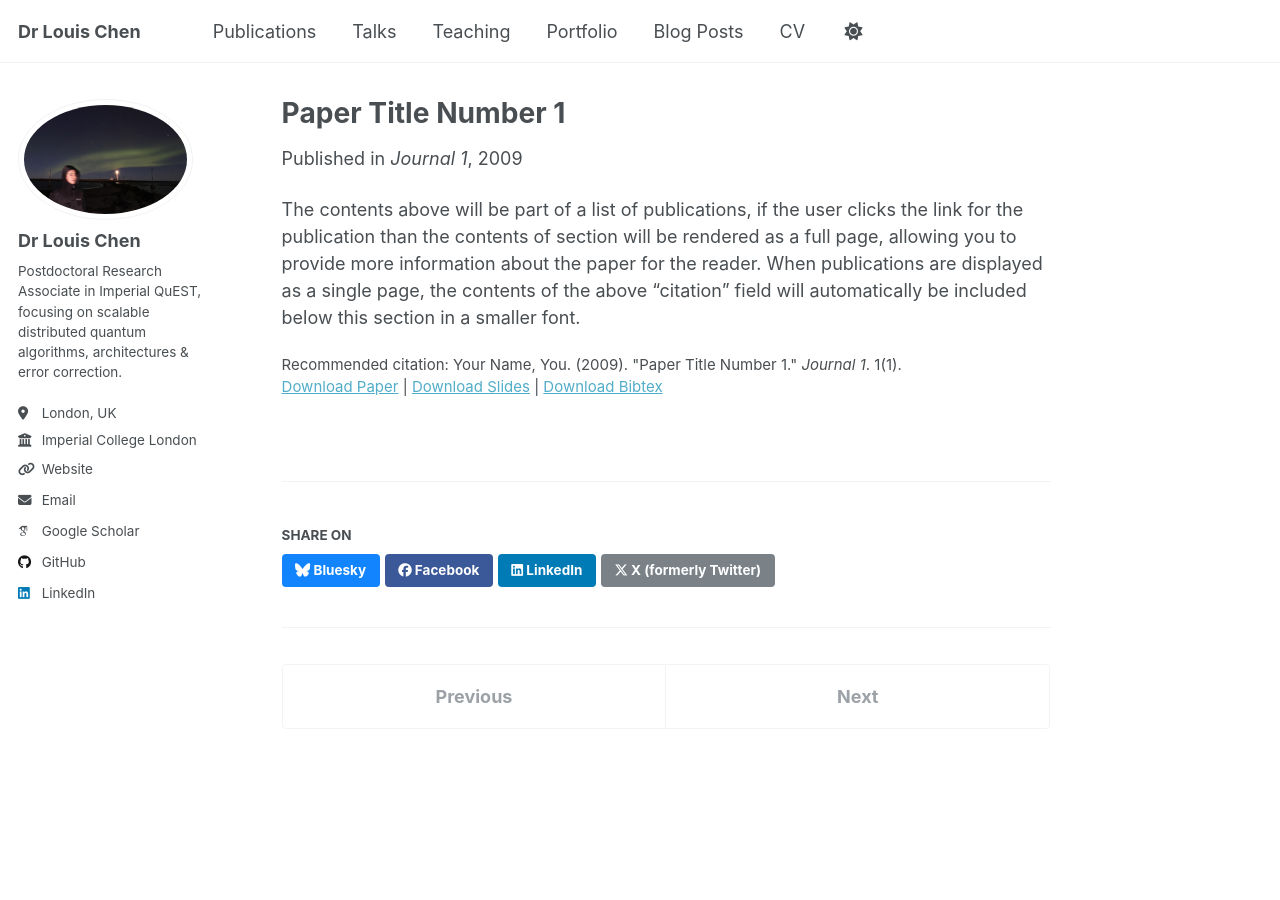
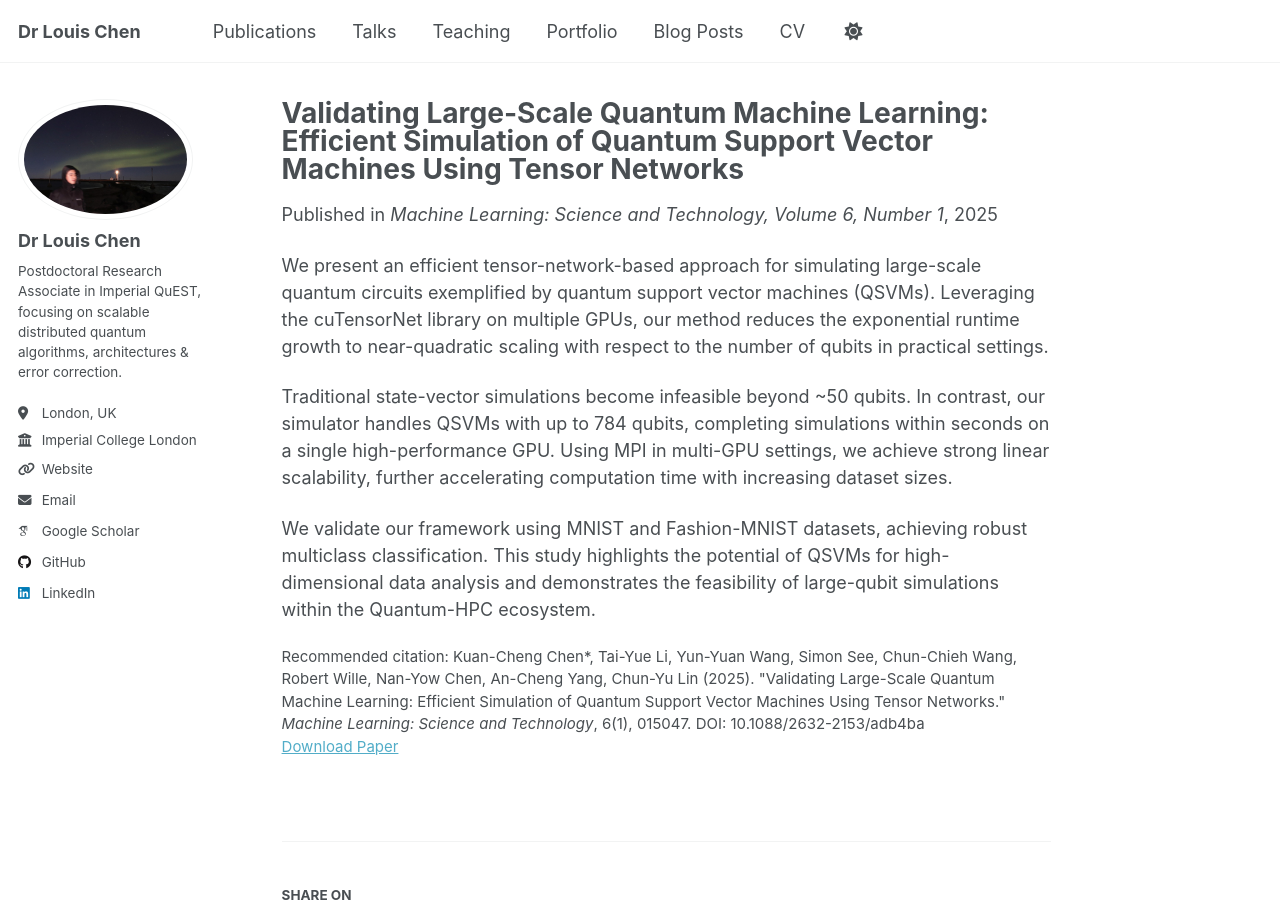
Before and after one commit to Louisanity/louisanity.github.io, a Jekyll site: the page built from _publications/2009-10-01-paper-title-number-1.md, in a window 1280 px wide and 900 px high. Built offline with Jekyll 4.4.1, drawn with Linux system fonts in a browser that asks for light colours; some web fonts are replaced.

Commit message:
Update 2009-10-01-paper-title-number-1.md

```diff
--- a/_publications/2009-10-01-paper-title-number-1.md
+++ b/_publications/2009-10-01-paper-title-number-1.md
@@ -1,14 +1,17 @@
 ---
-title: "Paper Title Number 1"
+title: "Validating Large-Scale Quantum Machine Learning: Efficient Simulation of Quantum Support Vector Machines Using Tensor Networks"
 collection: publications
 category: manuscripts
-permalink: /publication/2009-10-01-paper-title-number-1
-excerpt: 'This paper is about the number 1. The number 2 is left for future work.'
-date: 2009-10-01
-venue: 'Journal 1'
-slidesurl: 'http://academicpages.github.io/files/slides1.pdf'
-paperurl: 'http://academicpages.github.io/files/paper1.pdf'
-bibtexurl: 'http://academicpages.github.io/files/bibtex1.bib'
-citation: 'Your Name, You. (2009). &quot;Paper Title Number 1.&quot; <i>Journal 1</i>. 1(1).'
+permalink: /publication/2025-02-20-qsvm-tensor-networks
+excerpt: "We present an efficient tensor-network-based approach for simulating large-scale quantum support vector machines (QSVMs), scaling to hundreds of qubits using cuTensorNet and MPI for multi-GPU acceleration."
+date: 2025-02-20
+venue: 'Machine Learning: Science and Technology, Volume 6, Number 1'
+paperurl: 'https://iopscience.iop.org/article/10.1088/2632-2153/adb4ba'
+citation: 'Kuan-Cheng Chen*, Tai-Yue Li, Yun-Yuan Wang, Simon See, Chun-Chieh Wang, Robert Wille, Nan-Yow Chen, An-Cheng Yang, Chun-Yu Lin (2025). &quot;Validating Large-Scale Quantum Machine Learning: Efficient Simulation of Quantum Support Vector Machines Using Tensor Networks.&quot; <i>Machine Learning: Science and Technology</i>, 6(1), 015047. DOI: 10.1088/2632-2153/adb4ba'
+doi: '10.1088/2632-2153/adb4ba'
 ---
-The contents above will be part of a list of publications, if the user clicks the link for the publication than the contents of section will be rendered as a full page, allowing you to provide more information about the paper for the reader. When publications are displayed as a single page, the contents of the above "citation" field will automatically be included below this section in a smaller font.
+We present an efficient tensor-network-based approach for simulating large-scale quantum circuits exemplified by quantum support vector machines (QSVMs). Leveraging the cuTensorNet library on multiple GPUs, our method reduces the exponential runtime growth to near-quadratic scaling with respect to the number of qubits in practical settings.
+
+Traditional state-vector simulations become infeasible beyond ~50 qubits. In contrast, our simulator handles QSVMs with up to 784 qubits, completing simulations within seconds on a single high-performance GPU. Using MPI in multi-GPU settings, we achieve strong linear scalability, further accelerating computation time with increasing dataset sizes.
+
+We validate our framework using MNIST and Fashion-MNIST datasets, achieving robust multiclass classification. This study highlights the potential of QSVMs for high-dimensional data analysis and demonstrates the feasibility of large-qubit simulations within the Quantum-HPC ecosystem.
```
